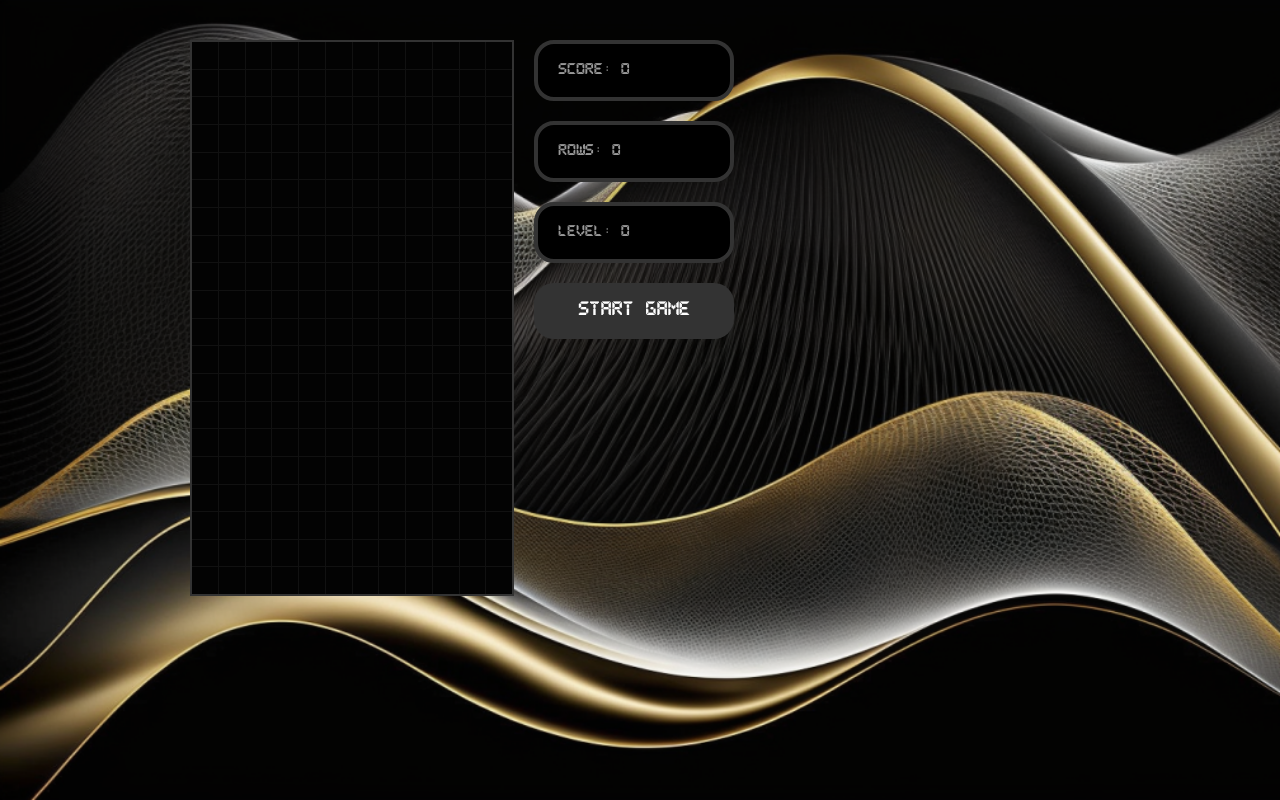
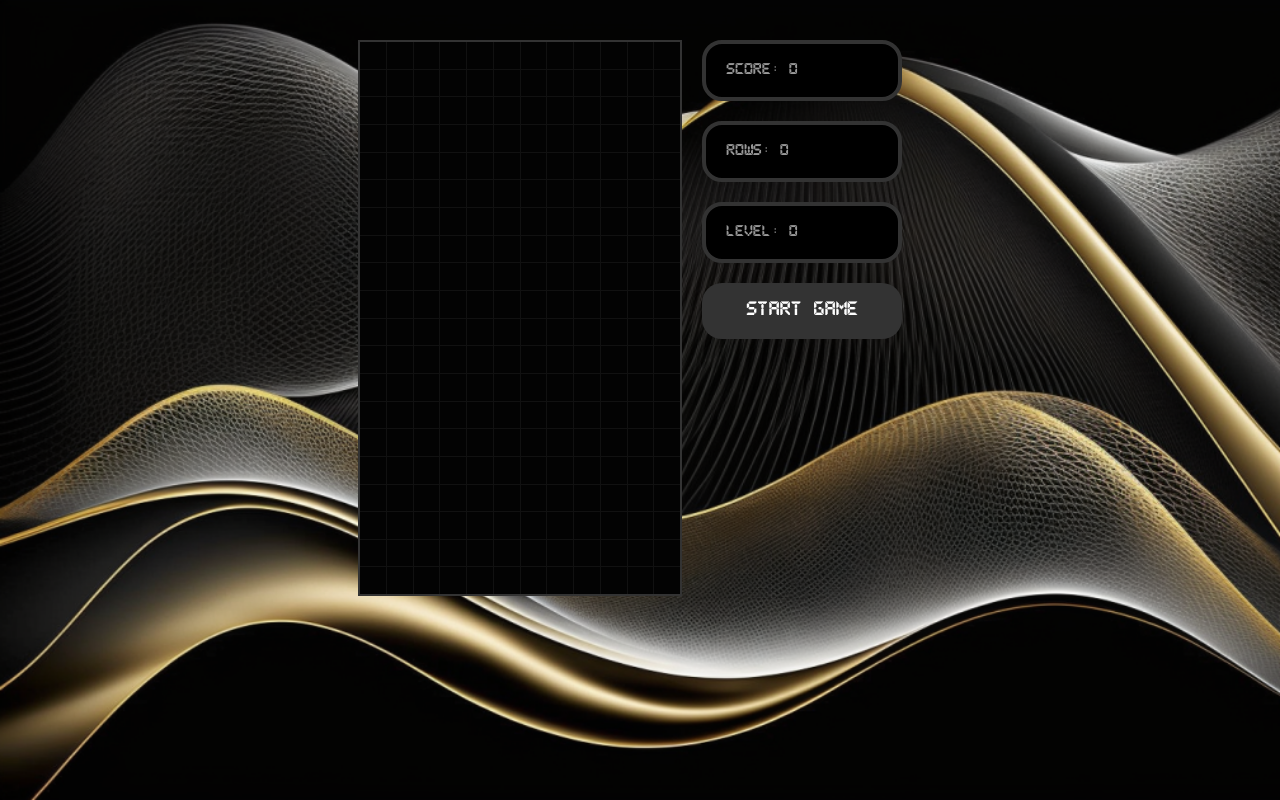
Before and after one commit to GuillaumeSere/react-tetris, a React (Create React App) app: page / in a window 1280 px wide. Built offline with nearby package versions, Linux system fonts and the light colour scheme; the HTML template or start-up script is replaced by a standard one.

Commit message:
modif css

```diff
--- a/src/components/styles/StyledTetris.js
+++ b/src/components/styles/StyledTetris.js
@@ -12,7 +12,7 @@ export const StyledTetrisWrapper = styled.div`
 
 export const StyledTetris = styled.div`
   display: flex;
-  align-items: flex-start;
+  justify-content: center;
   padding: 40px;
   margin: 0 auto;
   max-width: 900px;
```
Also changed, not shown: 15 other files (tests, documents, lock files or other folders).
